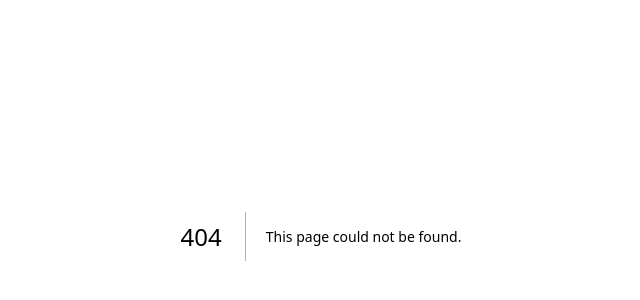
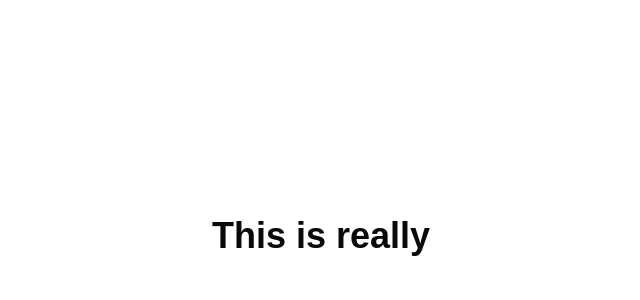
Before and after one commit to munsifhayathd/HorizonPrototype, a Next.js app: page /really in a window 1280 px wide. Before the commit this address had no page. Shown: the part 164-464 px from the top of the page, without its empty margins (319-959 px from the left). Built offline with nearby package versions, Linux system fonts and the light colour scheme.

Commit message:
Add simple page at /really

```diff
--- /dev/null
+++ b/app/really/page.tsx
@@ -0,0 +1,7 @@
+export default function ReallyPage() {
+  return (
+    <main className="flex min-h-screen flex-col items-center justify-center p-24">
+      <h1 className="text-4xl font-bold">This is really</h1>
+    </main>
+  )
+}
```
